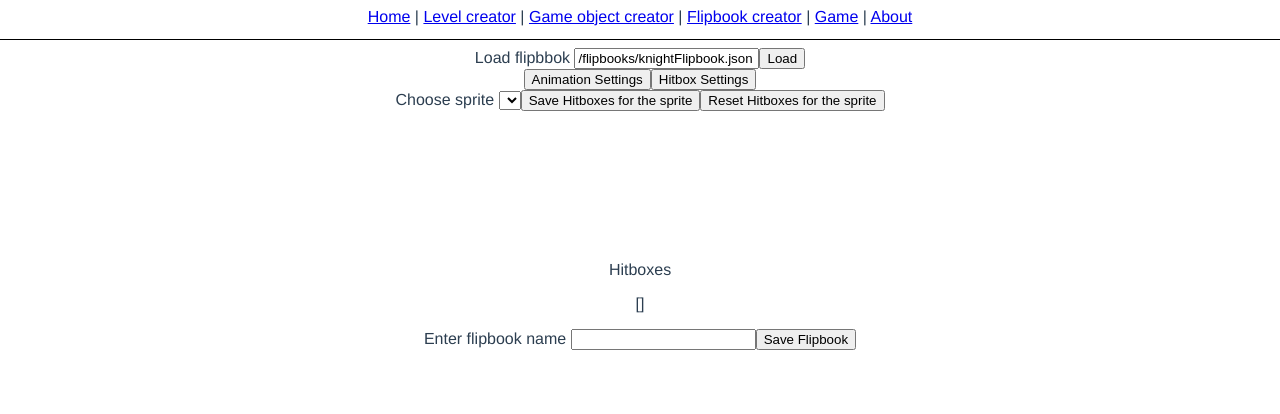
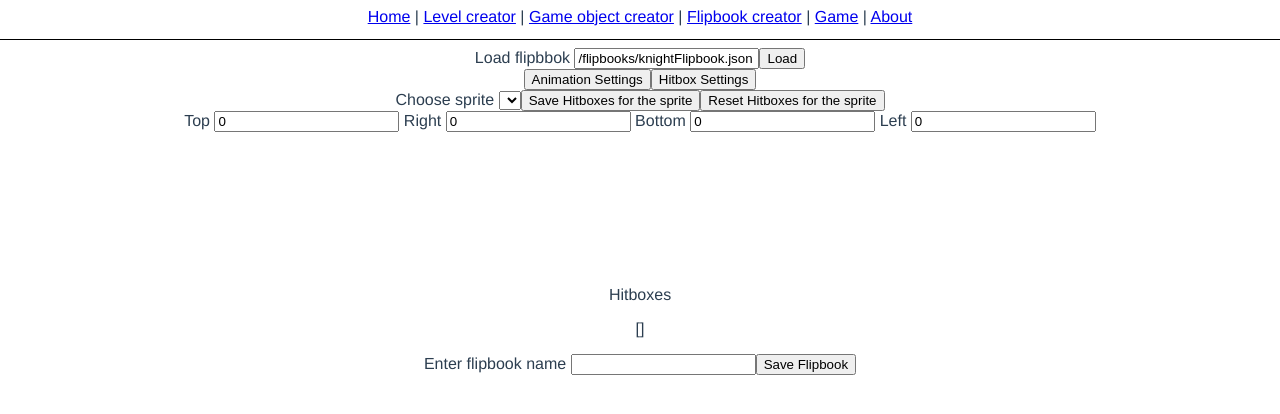
Before and after one commit to 3AHAT0P/ProjectYVueExample, a Vue app: page /flipbook-creator in a window 1280 px wide. Both pictures are taken after a click on the button "Hitbox Settings". Shown: the top 414 px of the page. Built offline with nearby package versions, Linux system fonts and the light colour scheme.

Commit message:
New Feature: finish FlipbookCreator page Dev: add possibility to edit hitBox after draw

```diff
--- a/src/components/HitboxCreator.vue
+++ b/src/components/HitboxCreator.vue
@@ -12,7 +12,27 @@
       <button @click="saveHitbox">Save Hitboxes for the sprite</button>
       <button @click="resetHitbox">Reset Hitboxes for the sprite</button>
     </div>
-    <canvas ref="hitboxCreator"></canvas>
+    <div>
+      <div>
+        <label>
+          Top
+          <input type="number" v-model="hitbox.from.y">
+        </label>
+        <label>
+          Right
+          <input type="number" v-model="hitbox.to.x">
+        </label>
+        <label>
+          Bottom
+          <input type="number" v-model="hitbox.to.y">
+        </label>
+        <label>
+          Left
+          <input type="number" v-model="hitbox.from.x">
+        </label>
+      </div>
+      <canvas ref="hitboxCreator"></canvas>
+    </div>
     <div>
       <span>Hitboxes</span>
       <p>
@@ -45,7 +65,7 @@ export default class HitboxCreator extends Vue {
     private startPoint: { x: number; y: number };
     private mousedown: boolean;
     private hitboxes: IHitBox[] = [];
-    private hitbox: IHitBox;
+    private hitbox: IHitBox = { id: Date.now(), from: { x: 0, y: 0 }, to: { x: 0, y: 0 } };
     private flipbook: IFlipbook;
 
     mounted() {
@@ -62,7 +82,7 @@ export default class HitboxCreator extends Vue {
 
     resetHitbox() {
       this.hitboxes = [];
-      this.hitbox = null;
+      this.hitbox = { id: Date.now(), from: { x: 0, y: 0 }, to: { x: 0, y: 0 } };
       this.showChosenSprite();
     }
 
@@ -90,6 +110,14 @@ export default class HitboxCreator extends Vue {
       this.drawSpriteHitboxes(sprite.hitBoxes);
     }
 
+    @Watch('hitbox', {
+      deep: true,
+    })
+    protected redrawHitBox() {
+      this.showChosenSprite();
+      this.drawHitbox(this.hitbox);
+    }
+
     initDrawListeners() {
       this.canvas.addEventListener('mousedown', this.onMouseDown.bind(this));
       this.canvas.addEventListener('mouseup', this.onMouseUp.bind(this));
@@ -105,7 +133,6 @@ export default class HitboxCreator extends Vue {
     onMouseUp() {
       this.mousedown = false;
       this.hitboxes.push(this.hitbox);
-      this.hitbox = null;
     }
 
     onMouseMove(e: MouseEvent) {
@@ -113,15 +140,6 @@ export default class HitboxCreator extends Vue {
         const { offsetX, offsetY } = e;
         const { x, y } = this.startPoint;
         this.showChosenSprite();
-
-        this.ctx.beginPath();
-        const width = offsetX - x;
-        const height = offsetY - y;
-        this.ctx.rect(x, y, width, height);
-        this.ctx.strokeStyle = 'blue';
-        this.ctx.lineWidth = 1;
-        this.ctx.stroke();
-
         this.hitbox = { id: Date.now(), from: { x, y }, to: { x: offsetX, y: offsetY } };
       }
     }
```
